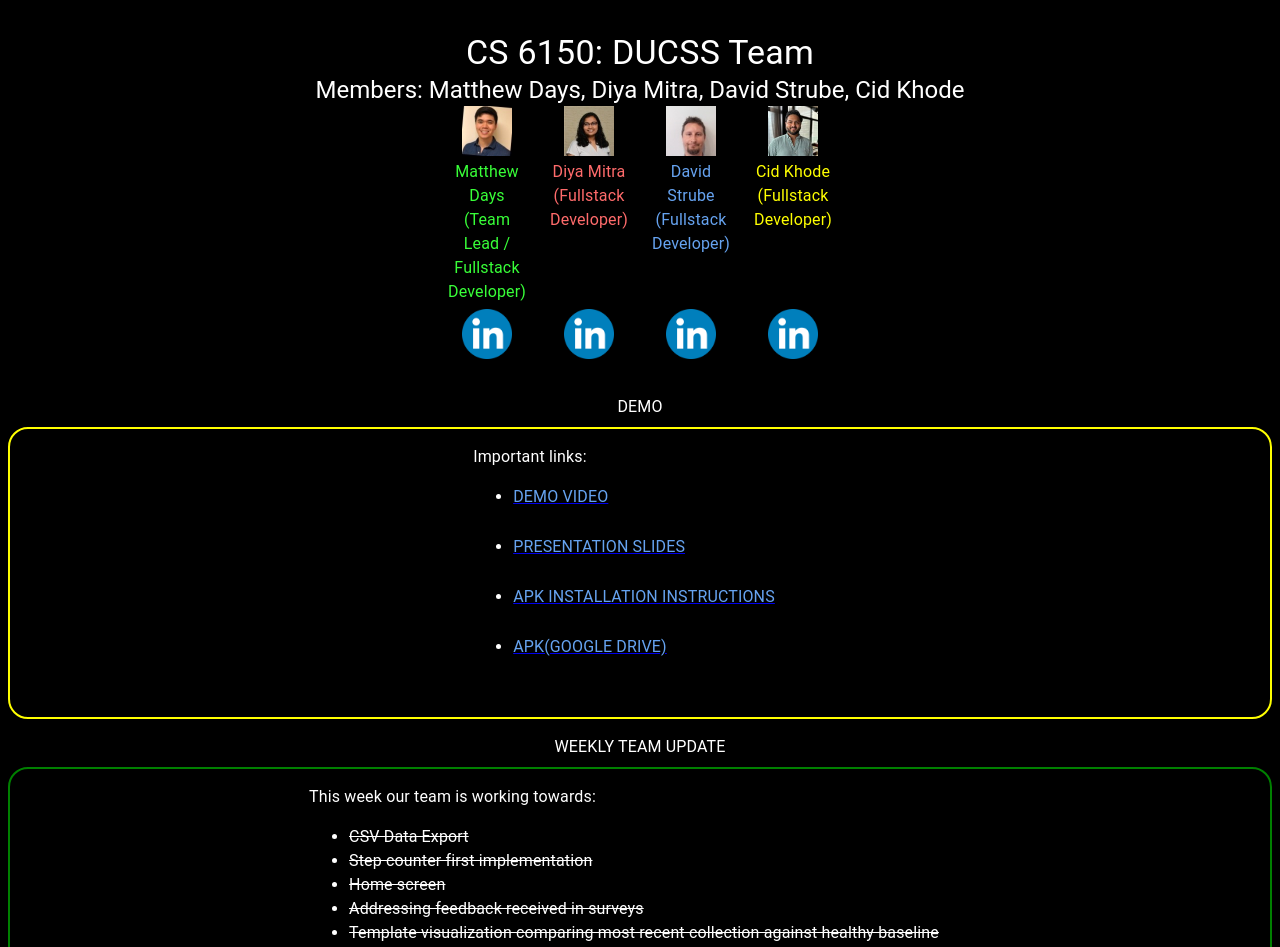
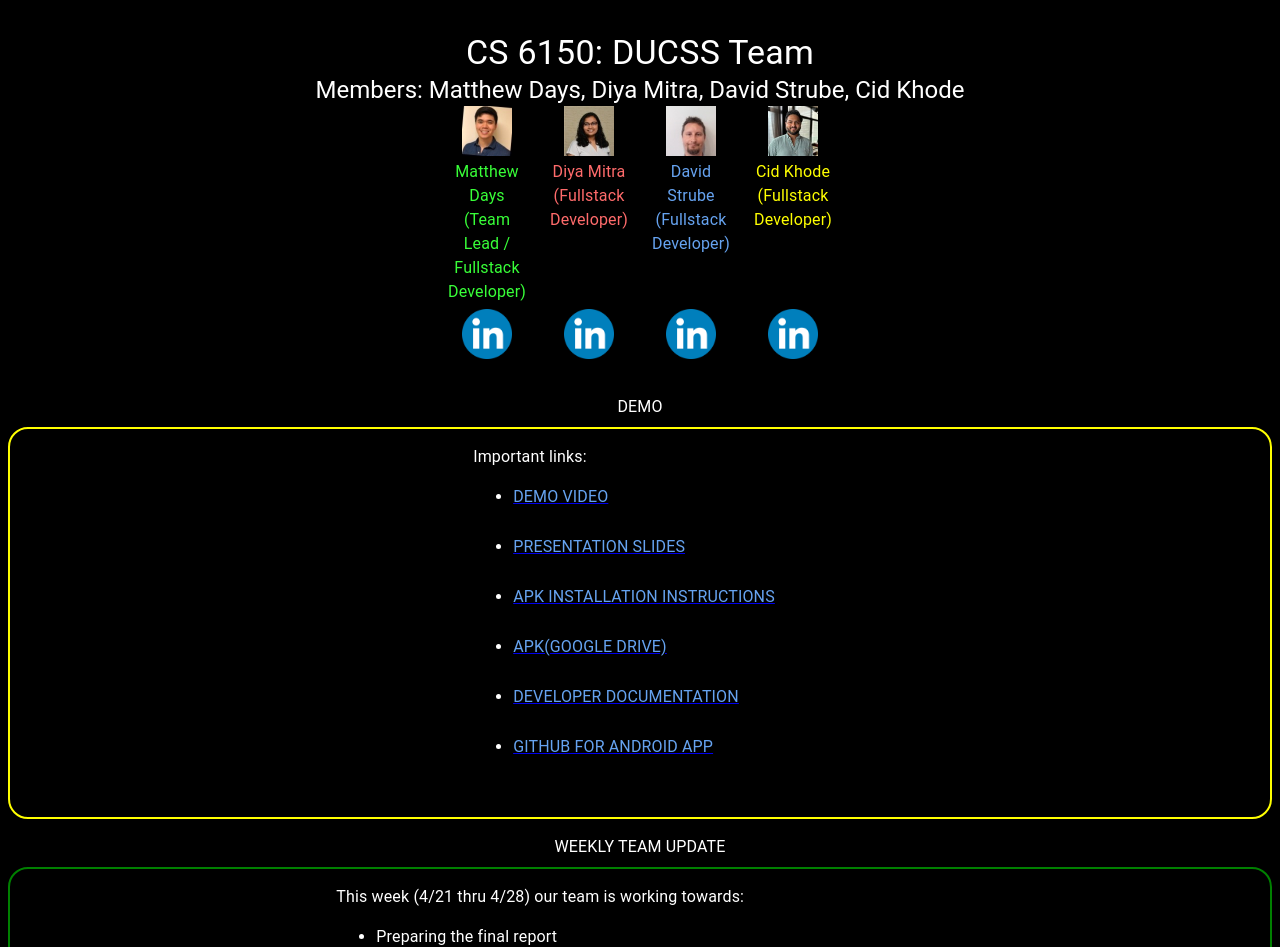
Before and after one commit to cidkhode/gt-cs6150-ducss-website, a React (Create React App) app: page / in a window 1280 px wide. Shown: the top 947 px of the page. Built offline with nearby package versions, Linux system fonts and the light colour scheme.

Commit message:
upd links an weekly upd

```diff
--- a/src/project-info.jsx
+++ b/src/project-info.jsx
@@ -56,6 +56,8 @@ export const ProjectInfo = () => {
             <li><a href="https://docs.google.com/presentation/d/1e8eGTrQf6HoqbooUOgO129QQm_RiaR-hvaaUIfPYREs/edit?usp=sharing" target="_blank" rel="noreferrer"><Typography color="#66A3F0" sx={{ height: 50 }}>PRESENTATION SLIDES</Typography></a></li>
             <li><a href="https://docs.google.com/document/d/17OCxllCIsq8DLwdlY5mLHt6PFu_ZsfzrL3y76MPJcrA/edit?usp=sharing" target="_blank" rel="noreferrer"><Typography color="#66A3F0" sx={{ height: 50 }}>APK INSTALLATION INSTRUCTIONS</Typography></a></li>
             <li><a href="https://drive.google.com/file/d/13TLc8n4OQDZhoCiBTEp2YdbC8OXZbHQy/view?usp=drive_link" target="_blank" rel="noreferrer"><Typography color="#66A3F0" sx={{ height: 50 }}>APK(GOOGLE DRIVE)</Typography></a></li>
+            <li><a href="https://docs.google.com/document/d/1ZnjSX_bIyDE27oLJK7YGRDAKirETrw7V7W_5zVqCaFg" target="_blank" rel="noreferrer"><Typography color="#66A3F0" sx={{ height: 50 }}>DEVELOPER DOCUMENTATION</Typography></a></li>
+            <li><a href="https://github.gatech.edu/dstrube3/CS6150-DUCSS" target="_blank" rel="noreferrer"><Typography color="#66A3F0" sx={{ height: 50 }}>GITHUB FOR ANDROID APP</Typography></a></li>
           </ul>
         </Typography>
       </Box>
@@ -64,14 +66,12 @@ export const ProjectInfo = () => {
       <Typography color="white" textAlign="center">WEEKLY TEAM UPDATE</Typography>
       <Box sx={{ margin: "8px 8px 16px", justifyContent: "center", display: "flex", padding: 2, border: "solid 2px green", borderRadius: 5, "> a": { textDecorationColor: "#66A3F0" }, ">:first-of-type": { marginRight: 4 } }}>
       <Typography component="div" color="white">
-          This week our team is working towards:
+          This week (4/21 thru 4/28) our team is working towards:
           <ul>
-            <li><s>CSV Data Export</s></li>
-            <li><s>Step counter first implementation</s></li>
-            <li><s>Home screen</s></li>
-            <li><s>Addressing feedback received in surveys</s></li>
-            <li><s>Template visualization comparing most recent collection against healthy baseline</s></li>
-            <li>First cut at Suggested Notes for Doctor's Visit</li>
+            <li>Preparing the final report</li>
+            <li>Tidying up loose ends in app</li>
+            <li>Analyzing some user feedback we received from our project stakeholders</li>
+            <li>Coordinate one final meeting with staholders and prepare project hand-off</li>
           </ul>
         </Typography>
       </Box>
```
